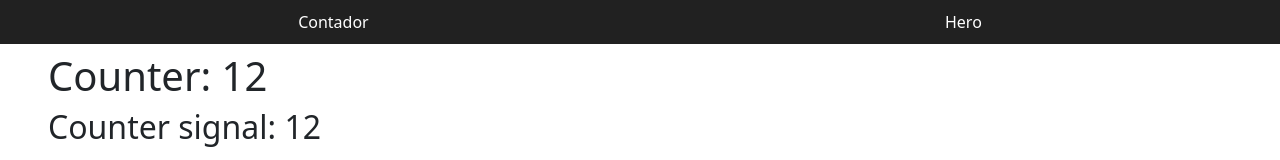
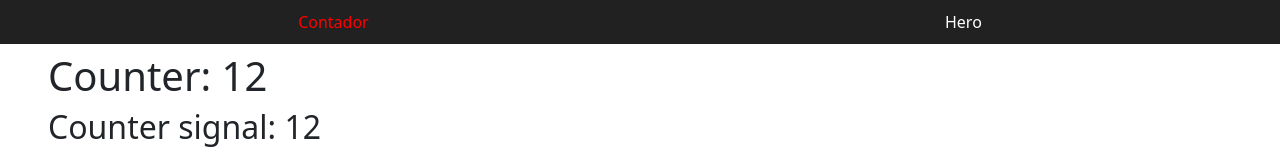
Before and after one commit to Leticia-Orive/Angular_2025, an Angular app in the folder 02-bases/: page / in a window 1280 px wide. Shown: the top 160 px of the page. Built offline with nearby package versions, Linux system fonts and the light colour scheme.

Commit message:
routerLinkActive

```diff
--- a/02-bases/src/app/components/shared/navbar/navbar.component.html
+++ b/02-bases/src/app/components/shared/navbar/navbar.component.html
@@ -11,11 +11,16 @@
     color: white;
     text-decoration: none;
   }
+
+  nav a.active {
+    color: red;
+  }
 </style>
 
 <nav>
-  <a routerLink="/">Contador</a>
-  <a routerLink="['/hero']">Hero</a>
+  <a routerLink="/" routerLinkActive="active"
+  [routerLinkActiveOptions]="{exact: true}">Contador</a>
+  <a [routerLink]="['/hero']" [routerLinkActive]="'active'">Hero</a>
 
   <!--Otros-->
 </nav>
--- a/02-bases/src/app/components/shared/navbar/navbar.component.ts
+++ b/02-bases/src/app/components/shared/navbar/navbar.component.ts
@@ -1,9 +1,9 @@
 import { Component } from '@angular/core';
-import { RouterLink } from '@angular/router';
+import { RouterLink, RouterLinkActive } from '@angular/router';
 
 @Component({
   selector: 'app-navbar',
-  imports: [RouterLink],
+  imports: [RouterLink, RouterLinkActive],
   templateUrl: './navbar.component.html',
 
 })
```
